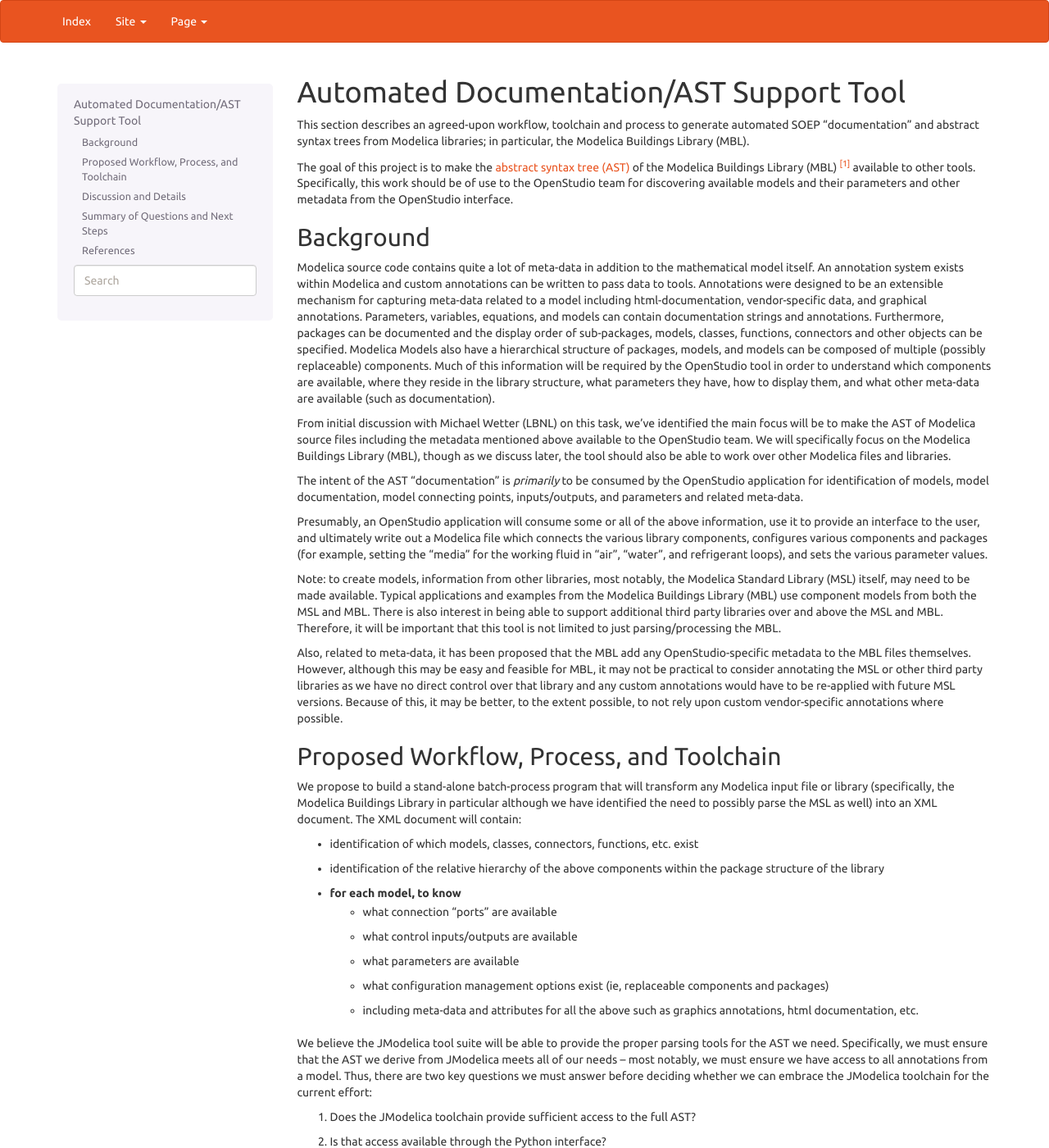
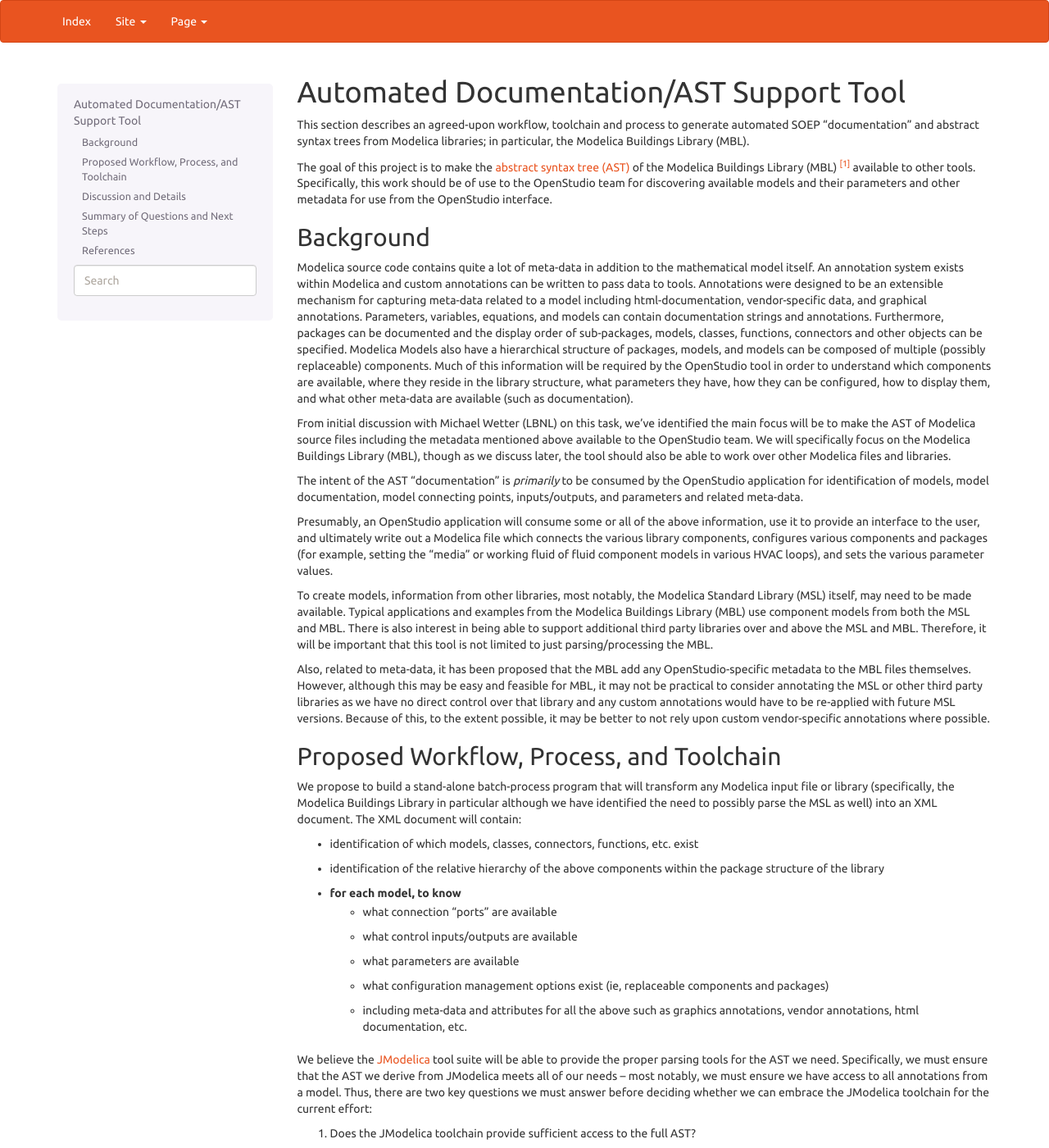
Before and after one commit to lbl-srg/soep, a Sphinx documentation site: the page built from doc-design/source/automatedDocAstTool.rst, in a window 1280 px wide and 1400 px high. Shown: the whole window at 82% size. Built offline with Sphinx 7.4.7, drawn with Linux system fonts in a browser that asks for light colours; some of the changed text lies outside the part shown.

Commit message:
Update text for push of draft

```diff
--- a/doc-design/source/automatedDocAstTool.rst
+++ b/doc-design/source/automatedDocAstTool.rst
@@ -9,7 +9,7 @@ The goal of this project is to make the `abstract syntax tree (AST)
 <https://en.wikipedia.org/wiki/Abstract_syntax_tree>`_ of the Modelica
 Buildings Library (MBL) [#fn_mbl]_ available to other tools. Specifically, this
 work should be of use to the OpenStudio team for discovering available models
-and their parameters and other metadata from the OpenStudio interface.
+and their parameters and other metadata for use from the OpenStudio interface.
 
 Background
 """"""""""
@@ -26,8 +26,9 @@ and other objects can be specified. Modelica Models also have a hierarchical
 structure of packages, models, and models can be composed of multiple (possibly
 replaceable) components. Much of this information will be required by the
 OpenStudio tool in order to understand which components are available, where
-they reside in the library structure, what parameters they have, how to display
-them, and what other meta-data are available (such as documentation).
+they reside in the library structure, what parameters they have, how they can
+be configured, how to display them, and what other meta-data are available
+(such as documentation).
 
 From initial discussion with Michael Wetter (LBNL) on this task, we've
 identified the main focus will be to make the AST of Modelica source files
@@ -43,12 +44,12 @@ connecting points, inputs/outputs, and parameters and related meta-data.
 Presumably, an OpenStudio application will consume some or all of the above
 information, use it to provide an interface to the user, and ultimately write
 out a Modelica file which connects the various library components, configures
-various components and packages (for example, setting the "media" for the
-working fluid in "air", "water", and refrigerant loops), and sets the various
+various components and packages (for example, setting the "media" or working
+fluid of fluid component models in various HVAC loops), and sets the various
 parameter values.
 
-Note: to create models, information from other libraries, most notably, the
-Modelica Standard Library (MSL) itself, may need to be made available. Typical
+To create models, information from other libraries, most notably, the Modelica
+Standard Library (MSL) itself, may need to be made available. Typical
 applications and examples from the Modelica Buildings Library (MBL) use
 component models from both the MSL and MBL. There is also interest in being
 able to support additional third party libraries over and above the MSL and
@@ -60,7 +61,7 @@ OpenStudio-specific metadata to the MBL files themselves. However, although
 this may be easy and feasible for MBL, it may not be practical to consider
 annotating the MSL or other third party libraries as we have no direct control
 over that library and any custom annotations would have to be re-applied with
-future MSL versions. Because of this, it may be better, to the extent possible,
+future MSL versions. Because of this, to the extent possible, it may be better
 to not rely upon custom vendor-specific annotations where possible.
 
 Proposed Workflow, Process, and Toolchain
@@ -81,14 +82,16 @@ well) into an XML document. The XML document will contain:
     - what configuration management options exist (ie, replaceable components
       and packages)
     - including meta-data and attributes for all the above such as graphics
-      annotations, html documentation, etc.
+      annotations, vendor annotations, html documentation, etc.
 
-We believe the JModelica tool suite will be able to provide the proper parsing
-tools for the AST we need. Specifically, we must ensure that the AST we derive
-from JModelica meets all of our needs -- most notably, we must ensure we have
-access to all annotations from a model. Thus, there are two key questions we
-must answer before deciding whether we can embrace the JModelica toolchain for
-the current effort:
+We believe the `JModelica
+<http://www.jmodelica.org/api-docs/usersguide/JModelicaUsersGuide-1.17.0.pdf>`_
+tool suite will be able to provide the proper parsing tools for the AST we
+need. Specifically, we must ensure that the AST we derive from JModelica meets
+all of our needs -- most notably, we must ensure we have access to all
+annotations from a model. Thus, there are two key questions we must answer
+before deciding whether we can embrace the JModelica toolchain for the current
+effort:
 
 1. Does the JModelica toolchain provide sufficient access to the full AST?
 2. Is that access available through the Python interface?
@@ -158,15 +161,17 @@ we generally want all of the information from the source AST *except* equation
 and algorithm sections. All annotations should be made available.
 
 One consideration will be: which version of the AST should be used to represent
-packages, classes, models, etc. The JModelica User's Guide 1.17 in Chapter 9
-talks about three kinds of AST: source level, instance level, and flattened.
-The flattened AST is not relevant for us (it corresponds to a fully flattened
-model instance ready to be compiled; our interest is in browsing all objects
-for potential configuration).
+packages, classes, models, etc. The `JModelica User's Guide 1.17
+<http://www.jmodelica.org/api-docs/usersguide/JModelicaUsersGuide-1.17.0.pdf>`_
+in Chapter 9 talks about three kinds of AST: source level, instance level, and
+flattened.  The flattened AST is not relevant for us (it corresponds to a fully
+flattened model instance ready to be compiled; our interest is in browsing all
+objects for potential configuration).
 
 The source level AST corresponds 1:1 to the original files in both structure
 and content. Although the source AST is what we need, it does not expand out
-components and extended classes and thus may require additional transformation.
+components and extended classes and thus may require additional processing by
+consumers.
 
 An instance level AST, in contrast, represents the fully expanded instance of a
 given model or class, including configurations. Although this is tempting to
@@ -410,65 +415,10 @@ Summary of Questions and Next Steps
 References
 """"""""""
 
-Åkesson, Ekman, and Hedin 2008
-
-    J. Åkesson, T. Ekman, and G. Hedin. 2008. "Implementation of a
-    Modelica compiler using JastAdd attribute grammars". Science of
-    Computer Programming 75 (2010) 21-38. Available at:
-    http://www.sciencedirect.com/science/article/pii/S0167642309001087
-
 JModelica User Guide
 
     "JModelica.org User Guide: Version 1.17". Available at:
     http://www.jmodelica.org/api-docs/usersguide/JModelicaUsersGuide-1.17.0.pdf
-
-Franke 2014
-
-    R. Franke. 2014. "Client-side Modelica powered by Python or
-    JavaScript". Available at:
-    http://www.ep.liu.se/ecp/096/115/ecp14096115.pdf
-
-Schlegel and Finsterwalder 2011
-
-    C. Schlegel and R. Finsterwalder. 2011. "Automatic Generation of
-    Graphical User Interfaces for Simulation of Modelica Models".
-    Available at: http://www.ep.liu.se/ecp/063/090/ecp11063090.pdf
-
-Modelica Parser in OCaml
-
-    C. Höger. 2015. "modelica\_ml". License: BSD3. Available at:
-    https://opam.ocaml.org/packages/modelica\_ml/modelica\_ml.0.2.0/
-
-Free Modelica Parser in C
-
-    MathCore. "Free Modelica Parser". License: GPL. Available at:
-    https://www.modelica.org/tools/parser/Parser.shtml
-
-Modelica Parser in Python
-
-    D. Xie. 2017. "modparc: Modelica Parser Documentation". License:
-    GPL. Available at:
-    https://modparc.readthedocs.io/en/latest/index.html and
-    https://github.com/xie-dongping/modparc
-
-Modelica Parser in Haskell
-
-    H. Hördegen. 2014. "The modelicaparser package". License: BSD3.
-    Available at: https://hackage.haskell.org/package/modelicaparser
-
-Modelica Parser in JavaScript/Node.js
-
-    M. Tiller. 2015. "modelica-parser". License: MIT. Available at:
-    https://www.npmjs.com/package/modelica-parser
-
-    omuses. 2014. "moijs: Modelica in JavaScript". GitHub Repository.
-    License: MIT. Available at: https://github.com/omuses/moijs
-
-JModelica Parser in Java
-
-    JModelica. "ModelicaParser Class". License: GPL. Available at:
-    http://www.jmodelica.org/api-docs/modelica\_compiler/classorg\_1\_1jmodelica\_1\_1modelica\_1\_1parser\_1\_1\_modelica\_parser.html
-
 
 .. rubric:: Footnotes
 
```
Also changed, not shown: other parts of doc-design/source/automatedDocAstTool.rst (+2 -2 lines).
